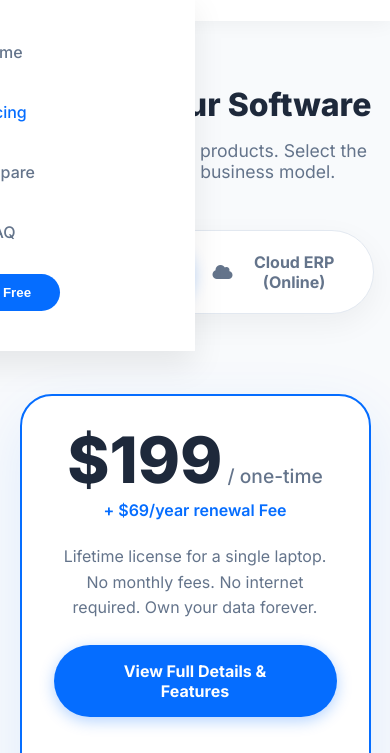
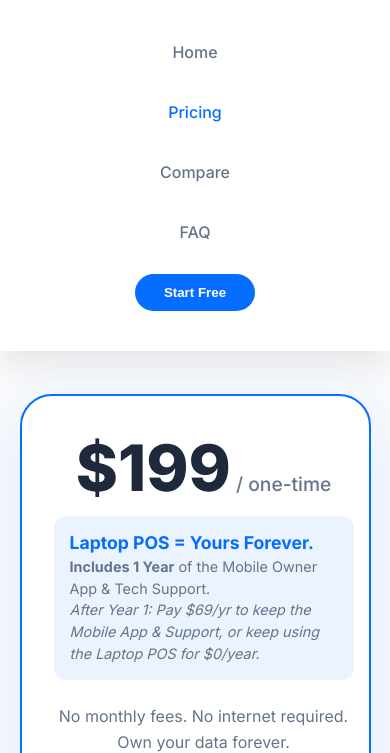
Before and after one commit to Saqibbutla/MerchantifyApp, a plain HTML site: page Merchantify_Price.html in a window 390 px wide. Both pictures are taken after a click on the element 359 px from the left and 56 px from the top of the page. Shown: the part 91-844 px from the top of the page. Drawn offline with nearby package versions, Linux system fonts and the light colour scheme.

Commit message:
Update Merchantify_Price.html

```diff
--- a/Merchantify_Price.html
+++ b/Merchantify_Price.html
@@ -140,18 +140,18 @@
         .retail-pricing-section { padding: 2rem 5% 5rem; display: none; }
 
         .retail-card {
-            background: var(--white); max-width: 800px; margin: 0 auto;
+            background: var(--white); max-width: 850px; margin: 0 auto;
             border-radius: 32px; padding: 4rem; border: 2px solid var(--primary-color);
             box-shadow: 0 20px 60px rgba(5, 109, 255, 0.1);
             display: flex; flex-wrap: wrap; gap: 3rem; align-items: center;
         }
 
-        .retail-card-left { flex: 1; min-width: 250px; }
-        .retail-card-right { flex: 1; min-width: 250px; }
+        .retail-card-left { flex: 1; min-width: 300px; }
+        .retail-card-right { flex: 1; min-width: 300px; }
 
         .retail-price { font-size: 4rem; font-weight: 800; color: var(--text-dark); line-height: 1; }
         .retail-price span { font-size: 1.2rem; color: var(--text-light); font-weight: 500; }
-        .retail-renewal { color: var(--primary-color); font-weight: 600; margin: 0.5rem 0 1.5rem; display: block; }
+        .retail-renewal { color: var(--primary-color); font-weight: 600; margin: 0.5rem 0 1.5rem; display: block; font-size: 1.1rem; }
 
         .retail-features { list-style: none; margin-bottom: 2rem; }
         .retail-features li { margin-bottom: 0.8rem; color: var(--text-dark); font-weight: 500; display: flex; gap: 10px; align-items: center; }
@@ -274,15 +274,31 @@
         /* Footer */
         .footer { background: #ffffff; padding: 3rem 5%; border-top: 1px solid var(--border-color); text-align: center; }
         .footer p { color: var(--text-light); font-size: 0.9rem; }
+
         .mobile-menu-btn { display: none; font-size: 1.6rem; cursor: pointer; color: var(--text-dark); }
 
         /* Responsive */
         @media (max-width: 768px) {
             .mobile-menu-btn { display: block; }
-            .nav-links { display: none; position: absolute; top: 85px; left: 0; right: 0; background: white; flex-direction: column; padding: 2.5rem; box-shadow: 0 15px 30px rgba(0,0,0,0.08); gap: 1.5rem; }
+
+            .nav-links {
+                display: none;
+                position: absolute;
+                top: 85px;
+                left: 0;
+                right: 0;
+                width: 100%;
+                transform: none;
+                background: white;
+                flex-direction: column;
+                padding: 2.5rem;
+                box-shadow: 0 15px 30px rgba(0,0,0,0.08);
+                gap: 1.5rem;
+            }
             .nav-links.active { display: flex; }
+
             .section-title h1 { font-size: 2rem; }
-            .retail-card { padding: 2rem; flex-direction: column; text-align: center; }
+            .retail-card { padding: 2.5rem 2rem; flex-direction: column; text-align: center; }
             .retail-features li { justify-content: center; }
             .switch-btn { padding: 0.8rem 1.2rem; font-size: 1rem; }
             .quote-card { padding: 2.5rem 1.5rem; }
@@ -334,8 +350,17 @@
         <div class="retail-card">
             <div class="retail-card-left">
                 <div class="retail-price">$199<span> / one-time</span></div>
-                <span class="retail-renewal">+ $69/year renewal Fee</span>
-                <p style="color: var(--text-light); margin-bottom: 1.5rem; line-height: 1.6;">Lifetime license for a single laptop. No monthly fees. No internet required. Own your data forever.</p>
+
+                <!-- UPDATED RENEWAL TEXT HERE -->
+                <div style="background: rgba(5, 109, 255, 0.08); padding: 1rem; border-radius: 12px; margin: 1rem 0 1.5rem; text-align: left;">
+                    <p style="color: var(--primary-color); font-weight: 700; font-size: 1.1rem; margin-bottom: 0.2rem;">Laptop POS = Yours Forever.</p>
+                    <p style="color: var(--text-light); font-size: 0.9rem; line-height: 1.5;">
+                        <strong>Includes 1 Year</strong> of the Mobile Owner App & Tech Support.<br>
+                        <em>After Year 1: Pay $69/yr to keep the Mobile App & Support, or keep using the Laptop POS for $0/year.</em>
+                    </p>
+                </div>
+
+                <p style="color: var(--text-light); margin-bottom: 1.5rem; line-height: 1.6;">No monthly fees. No internet required. Own your data forever.</p>
                 <a href="retail-pos.html" class="btn-retail">View Full Details & Features</a>
             </div>
             <div class="retail-card-right">
@@ -344,7 +369,7 @@
                     <li><i class="fas fa-check-circle"></i> 100% Offline Billing</li>
                     <li><i class="fas fa-check-circle"></i> Barcode & Receipt Printing</li>
                     <li><i class="fas fa-check-circle"></i> Customer Ledgers & Inventory</li>
-                    <li><i class="fas fa-check-circle"></i> Owner Mobile Dashboard</li>
+                    <li><i class="fas fa-check-circle"></i> Owner Mobile Dashboard (via Cloud)</li>
                     <li><i class="fas fa-check-circle"></i> Plug & Play with Any Hardware</li>
                 </ul>
             </div>
@@ -419,7 +444,7 @@
                     <tr>
                         <td>Monthly Software Fee</td>
                         <td>$60 - $100 / month</td>
-                        <td style="color: var(--primary-color); font-weight: 600;">$0 (Lifetime License)</td>
+                        <td style="color: var(--primary-color); font-weight: 600;">$0 / month</td>
                     </tr>
                     <tr>
                         <td>Hidden Processing Fees</td>
```
